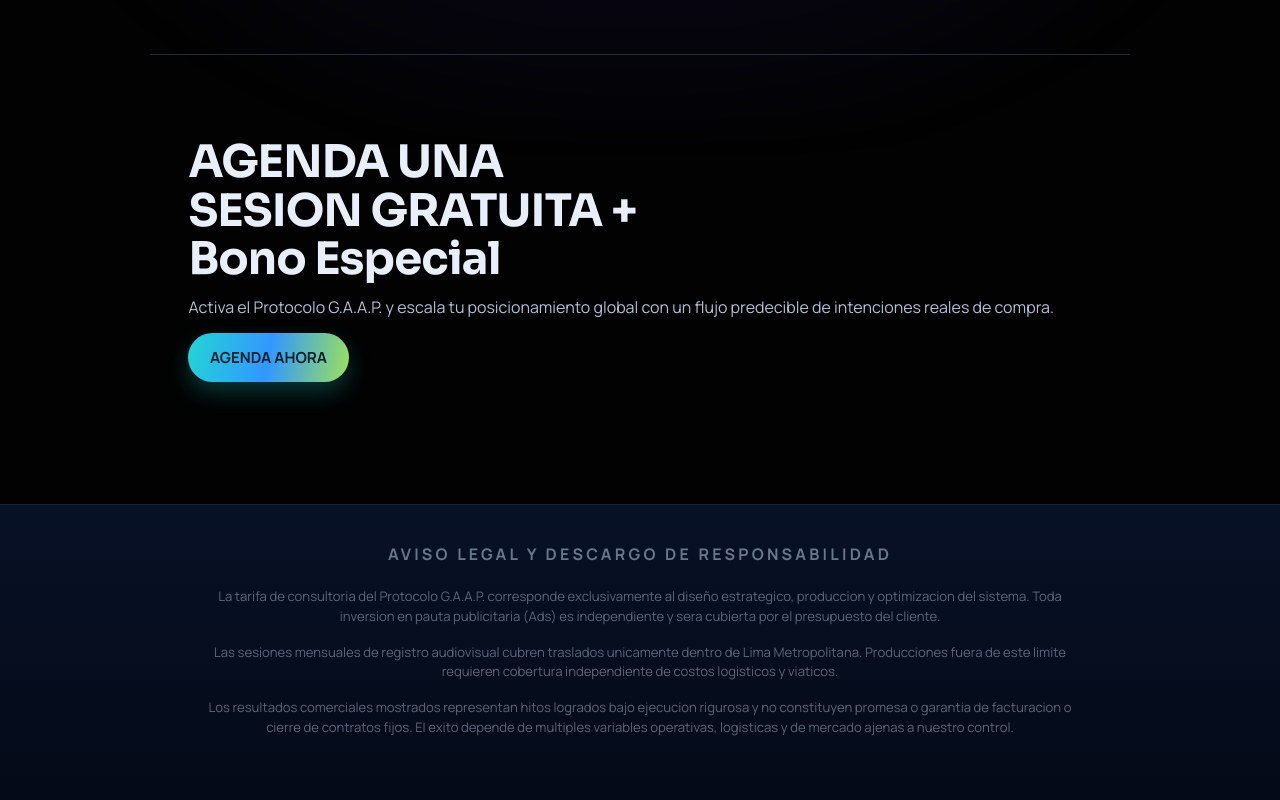
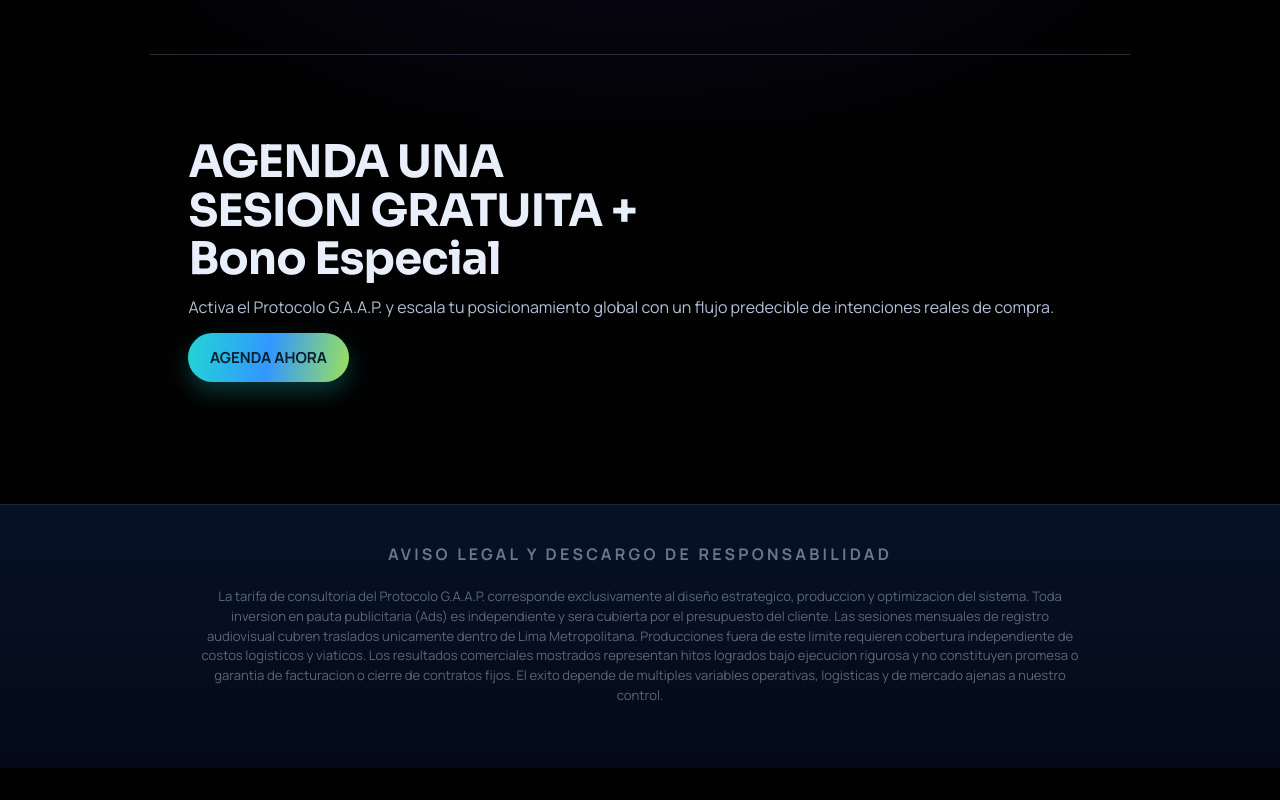
Before and after one commit to Rodrigo30406/landing-page-ciro, a React (Vite) app: page / in a window 1280 px wide. Shown: the part 3882-4682 px from the top of the page. After the commit the page ends 4650 px from the top, so only its background shows below. Built offline with nearby package versions, Linux system fonts and the light colour scheme.

Commit message:
feat: ajustar versión movil para posicionar boton de agendado debajo del video

```diff
--- a/src/App.tsx
+++ b/src/App.tsx
@@ -238,11 +238,12 @@ function App() {
                 El sistema para agroexportadoras que quieren <span className="hero-highlight">captar clientes</span> premium en destino y posicionarse como una <span className="hero-highlight">autoridad global</span>
               </h1>
               <p className="lead">Mira este video para descubrir cómo activar un flujo predecible de intenciones reales de compra en destino, asegurar la colocación de tu campaña y escalar tus márgenes.</p>
-              <div className="cta-row"><a href="https://calendly.com/cironumon/asesoria-protocolo-gaap" target="_blank" rel="noreferrer" className="btn btn-main">AGENDA UNA SESION GRATUITA + Bono Especial</a></div>
+              <div className="cta-row hero-cta-desktop"><a href="https://calendly.com/cironumon/asesoria-protocolo-gaap" target="_blank" rel="noreferrer" className="btn btn-main">AGENDA UNA SESION GRATUITA + Bono Especial</a></div>
             </div>
             <div className="hero-video-wrap">
               <iframe className="video-frame" src="https://www.youtube.com/embed/9No-FiEInLA" title="Video de presentacion GAAP" allow="accelerometer; autoplay; clipboard-write; encrypted-media; gyroscope; picture-in-picture; web-share" referrerPolicy="strict-origin-when-cross-origin" allowFullScreen />
             </div>
+            <div className="cta-row hero-cta-mobile"><a href="https://calendly.com/cironumon/asesoria-protocolo-gaap" target="_blank" rel="noreferrer" className="btn btn-main">AGENDA UNA SESION GRATUITA + Bono Especial</a></div>
           </div>
         </section>
 
@@ -281,7 +282,7 @@ function App() {
         <section id="contacto" className="final-cta reveal"><h2>AGENDA UNA SESION GRATUITA + Bono Especial</h2><p>Activa el Protocolo G.A.A.P. y escala tu posicionamiento global con un flujo predecible de intenciones reales de compra.</p><a href="https://calendly.com/cironumon/asesoria-protocolo-gaap" target="_blank" rel="noreferrer" className="btn btn-main">AGENDA AHORA</a></section>
       </main>
 
-      <footer className="legal-footer"><div className="legal-wrap"><div className="legal-logo">AVISO LEGAL Y DESCARGO DE RESPONSABILIDAD</div><p>La tarifa de consultoria del Protocolo G.A.A.P. corresponde exclusivamente al diseño estrategico, produccion y optimizacion del sistema. Toda inversion en pauta publicitaria (Ads) es independiente y sera cubierta por el presupuesto del cliente.</p><p>Las sesiones mensuales de registro audiovisual cubren traslados unicamente dentro de Lima Metropolitana. Producciones fuera de este limite requieren cobertura independiente de costos logisticos y viaticos.</p><p>Los resultados comerciales mostrados representan hitos logrados bajo ejecucion rigurosa y no constituyen promesa o garantia de facturacion o cierre de contratos fijos. El exito depende de multiples variables operativas, logisticas y de mercado ajenas a nuestro control.</p></div></footer>
+      <footer className="legal-footer"><div className="legal-wrap"><div className="legal-logo">AVISO LEGAL Y DESCARGO DE RESPONSABILIDAD</div><p>La tarifa de consultoria del Protocolo G.A.A.P. corresponde exclusivamente al diseño estrategico, produccion y optimizacion del sistema. Toda inversion en pauta publicitaria (Ads) es independiente y sera cubierta por el presupuesto del cliente. Las sesiones mensuales de registro audiovisual cubren traslados unicamente dentro de Lima Metropolitana. Producciones fuera de este limite requieren cobertura independiente de costos logisticos y viaticos. Los resultados comerciales mostrados representan hitos logrados bajo ejecucion rigurosa y no constituyen promesa o garantia de facturacion o cierre de contratos fijos. El exito depende de multiples variables operativas, logisticas y de mercado ajenas a nuestro control.</p></div></footer>
     </>
   )
 }
--- a/src/index.css
+++ b/src/index.css
@@ -75,6 +75,7 @@ h1 { margin:0; max-width:16ch; font-size:clamp(2rem,4vw,4.25rem); line-height:1.
 .tag-row { margin-top:1.5rem; display:flex; flex-wrap:wrap; gap:.65rem; }
 .tag { background:linear-gradient(120deg, rgba(41,213,213,.2), rgba(50,151,255,.14)); border:1px solid var(--line); border-radius:999px; padding:.5rem .95rem; font-size:.86rem; }
 .cta-row { margin-top:1.7rem; display:flex; gap:.75rem; flex-wrap:wrap; }
+.hero-cta-mobile { display:none; }
 .btn { display:inline-flex; align-items:center; justify-content:center; text-decoration:none; border-radius:999px; padding:.88rem 1.35rem; font-weight:700; font-size:.95rem; transition:transform .2s ease, box-shadow .2s ease; }
 .btn:hover { transform:translateY(-1px); }
 .btn-main { color:#08202f; background:linear-gradient(100deg, var(--cyan), var(--blue), var(--lime)); box-shadow:0 10px 22px rgba(35,213,213,.25); }
@@ -289,4 +290,6 @@ h2 { margin:0; font-size:clamp(1.5rem,3.8vw,2.8rem); }
   .video-section,.chart-zone,.reel-grid,.stats-strip { grid-template-columns:1fr; }
   .pillar-column { min-height:auto; }
   .pillar-column h3 { font-size:1.9rem; }
+  .hero-cta-desktop { display:none; }
+  .hero-cta-mobile { display:flex; margin-top:1rem; }
 }
```
